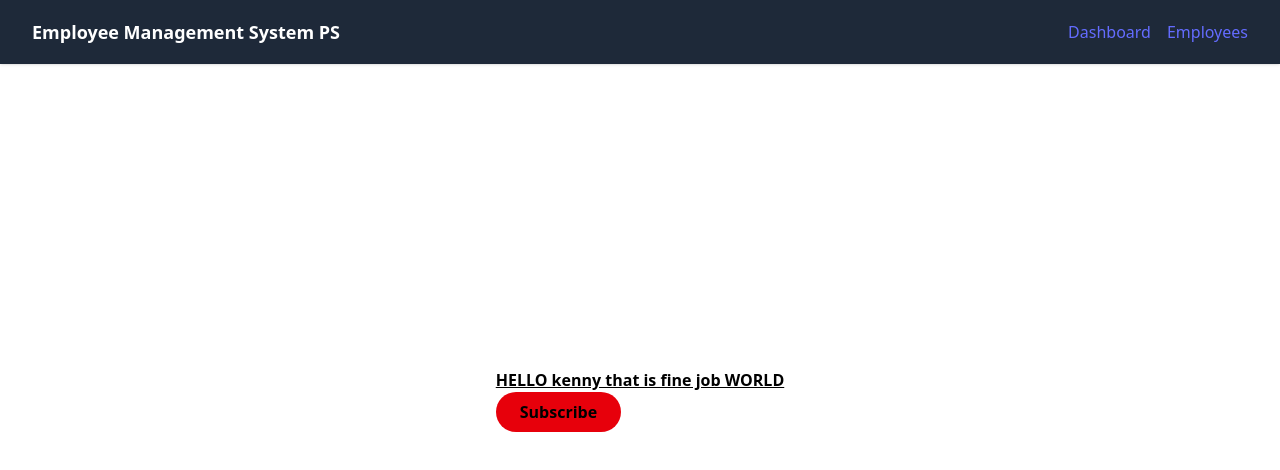
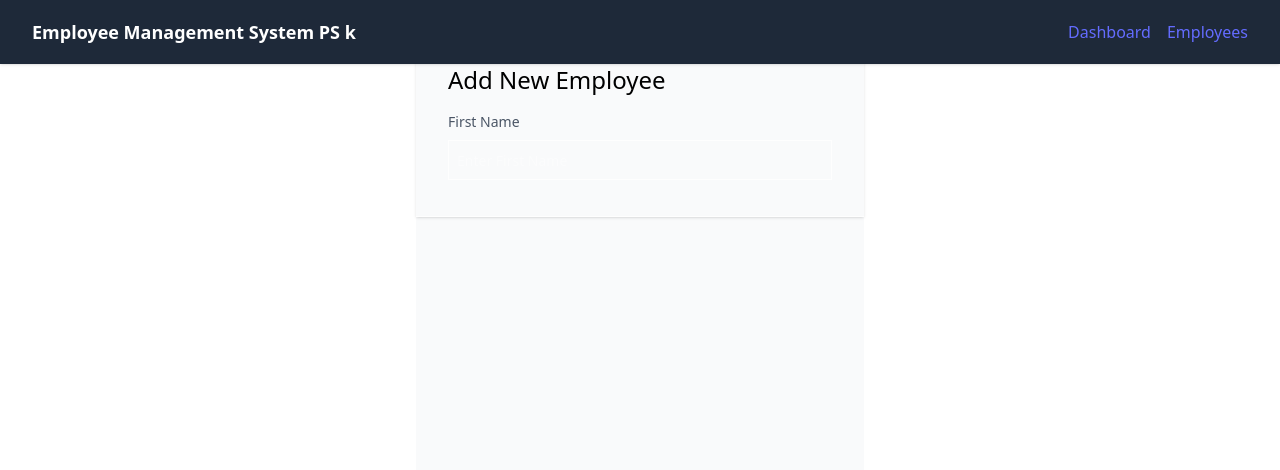
Before and after one commit to kofi527/U_I, a React (Vite) app: page / in a window 1280 px wide. Shown: the top 470 px of the page. Built offline with nearby package versions, Linux system fonts and the light colour scheme.

Commit message:
update.addemployee
updating the add.employee stying components.

```diff
--- a/src/App.jsx
+++ b/src/App.jsx
@@ -1,15 +1,17 @@
 import './index.css';
 import Navbar from './components/Navbar';
+import AddEmployee from './components/AddEmployee';
 
 function App() {
   return (
-    <div>
+    <div className="flex flex-col min-h-screen bg-gray-50">
       <Navbar />
-      <div>
-        <h1 className="font-bold underline text-black">HELLO kenny that is fine job WORLD</h1>
-        <button className="rounded-full bg-red-600 px-6 py-2 text-black font-bold">Subscribe</button>
+
+      <div className="mt-8">
+        <AddEmployee />
       </div>
     </div>
+
   );
 }
 
--- a/src/components/AddEmployee.jsx
+++ b/src/components/AddEmployee.jsx
@@ -1,12 +1,19 @@
-import React from 'react'
-import PropTypes from 'prop-types'
+import React from 'react';
 
-const AddEmployee = props => {
+const AddEmployee = () => {
   return (
-    <div>AddEmployee</div>
-  )
-}
-
-AddEmployee.propTypes = {}
+    <div className="flex max-w-2xl mx-auto shadow border-b">
+      <div className="px-8 py-8">
+        <div className="">
+          <h1 className="text-black font-thin text-2xl">Add New Employee</h1>
+        </div>
+        <div className="items-center justify-center h-14 w-full my-4">
+            <label className="block text-gray-600 text-sm font-normal">First Name</label>
+            <input type="text" className="h-10 w-96 border mt-2 px-2 text-sm focus:outline-none focus:border-blue-500" placeholder="Enter First Name" />
+        </div>
+      </div>
+    </div>
+  );
+};
 
 export default AddEmployee
--- a/src/components/Navbar.jsx
+++ b/src/components/Navbar.jsx
@@ -4,7 +4,7 @@
    return (
      <div className="bg-gray-800 fixed top-0 left-0 right-0 z-50 shadow">
   <div className="h-16 flex items-center justify-between px-8">
-    <p className="text-white text-lg font-semibold">Employee Management System PS</p>
+    <p className="text-white text-lg font-semibold">Employee Management System PS k</p>
     <div className="text-white space-x-4 hidden sm:block">
       <a href="#" className="hover:underline">Dashboard</a>
       <a href="#" className="hover:underline">Employees</a>
```
